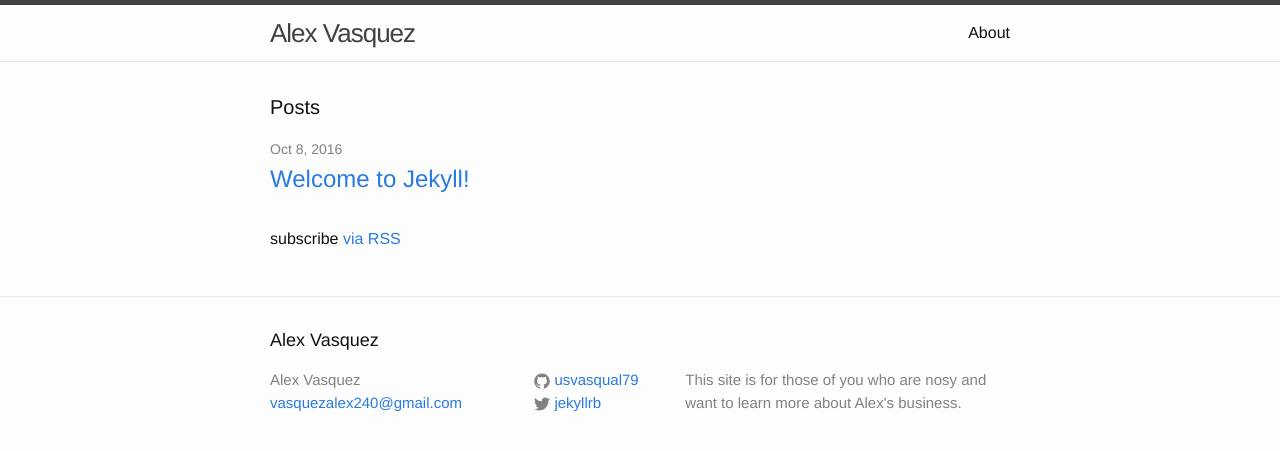
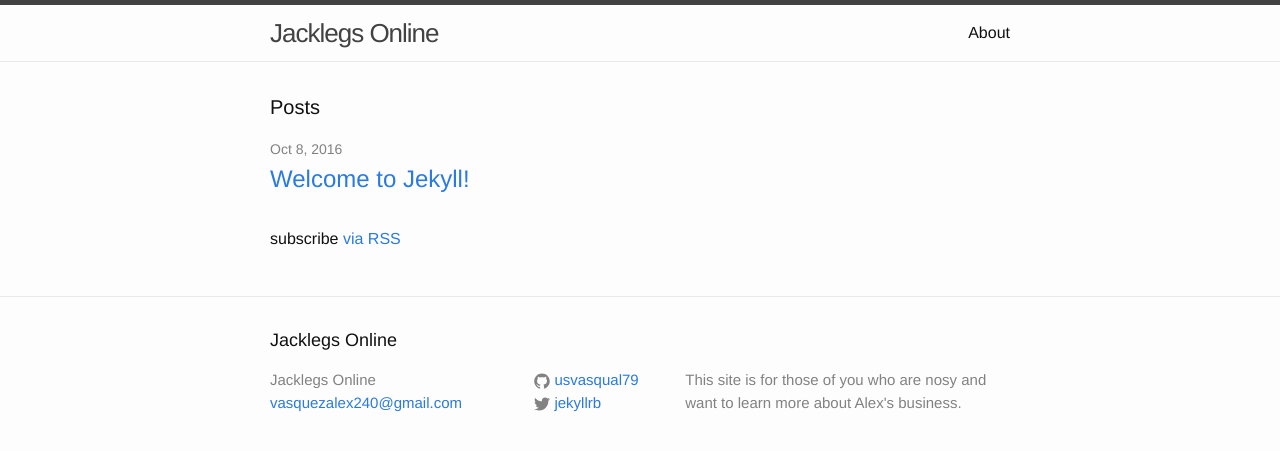
Before and after one commit to usvasqual79/usvasqual79.github.io, a Jekyll site: the page built from index.html, in a window 1280 px wide. Shown: the top 451 px of the page. Built offline with Jekyll 4.4.1, drawn with Linux system fonts in a browser that asks for light colours.

Commit message:
Update _config.yml

```diff
--- a/_config.yml
+++ b/_config.yml
@@ -6,7 +6,7 @@
 # 'jekyll serve'. If you change this file, please restart the server process.
 
 # Site settings
-title: Alex Vasquez
+title: Jacklegs Online
 email: vasquezalex240@gmail.com
 description: > # this means to ignore newlines until "baseurl:"
  This site is for those of you who are nosy and want to learn more about Alex's business.
```
